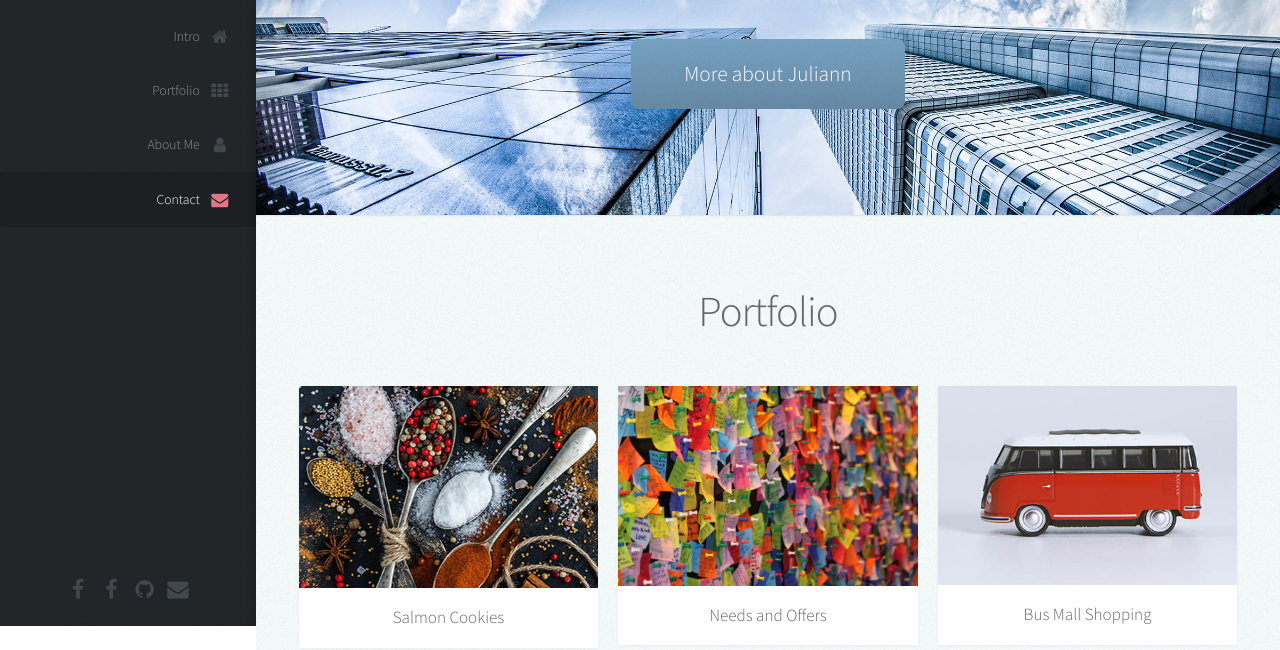
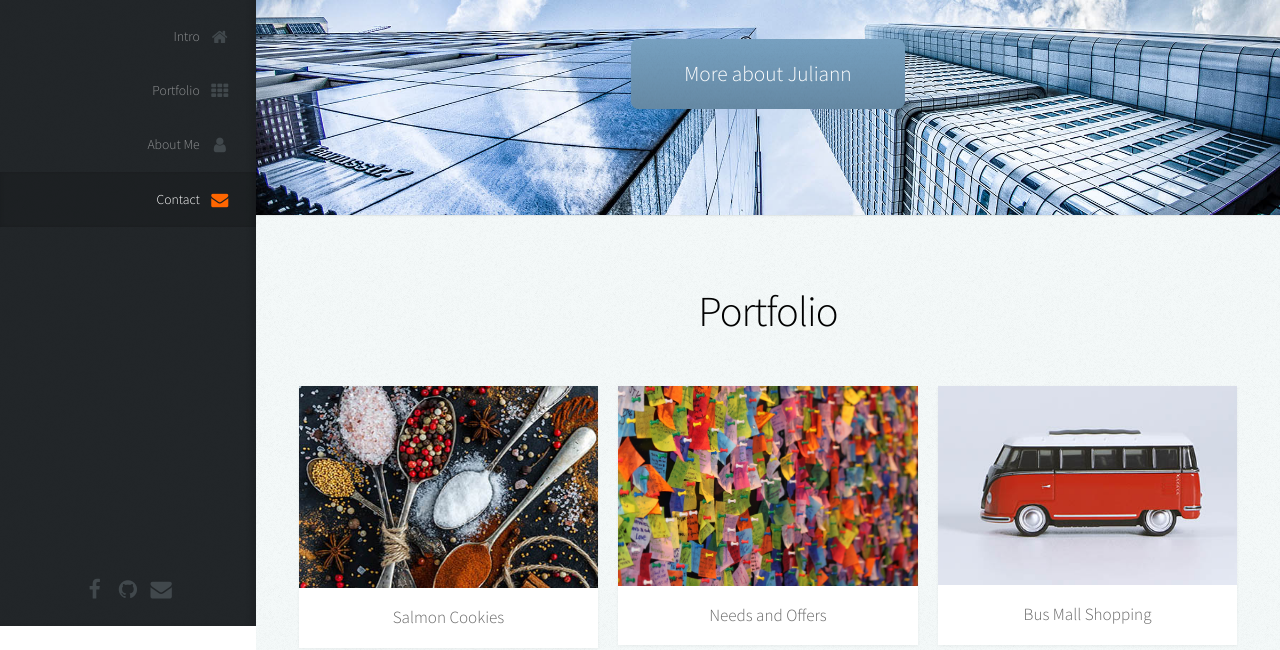
Before and after one commit to redbearin/personal-portfolio, a plain HTML site: page index.html in a window 1280 px wide. Shown: the part 174-824 px from the top of the page. Drawn offline with Linux system fonts and the light colour scheme.

Commit message:
down to styling and modifying to add linked in and link to bottom email

```diff
--- a/assets/css/module.css
+++ b/assets/css/module.css
@@ -427,7 +427,7 @@ button,
             }
 
                 #nav ul li a.active span:before {
-                    color: #e27689;
+                    color: rgb(255, 102, 0);
                 }
 
 /* Footer */
@@ -520,6 +520,9 @@ button,
         #main > section.four {
             background-color: #e8edec;
         }
+    header h2 {
+        color: black;
+    }
 
 /* Wide */
 
--- a/index.html
+++ b/index.html
@@ -46,11 +46,11 @@
 					<!-- Social Icons -->
 						<ul class="icons">
 							<!-- <li><a href="" class="icon fa-twitter"><span class="label">Twitter</span></a></li> -->
-							<li><a href="https://www.linkedin.com/in/julianntalkington/" class="icon fa-facebook"><span class="label">Linkedin</span></a></li>
+							<!-- <li><a href="https://www.linkedin.com/in/julianntalkington/" class="icon fa-facebook"><span class="label">Linkedin</span></a></li> -->
 							<li><a href="#" class="icon fa-facebook"><span class="label">Facebook</span></a></li>
 							<li><a href="https://github.com/redbearin" class="icon fa-github"><span class="label">Github</span></a></li>
 							<!-- <li><a href="#" class="icon fa-dribbble"><span class="label">Dribbble</span></a></li> -->
-							<li><a href="#" class="icon fa-envelope"><span class="label">Email</span></a></li>
+							<li><a href="mailto:perrigoj@bellsouth.net?Subject=Interest%20Juliann" class="icon fa-envelope"><span class="label">Email</span></a></li>
 						</ul>
 
 				</div>
```
Also changed, not shown: images/avatar.jpg (deleted), images/banner_original.jpg (deleted), images/banneroption.jpg (deleted), images/pic02old.jpg (deleted), images/pic04old.jpg (deleted), images/pic06old.jpg (deleted), images/salmon.jpg (deleted).
